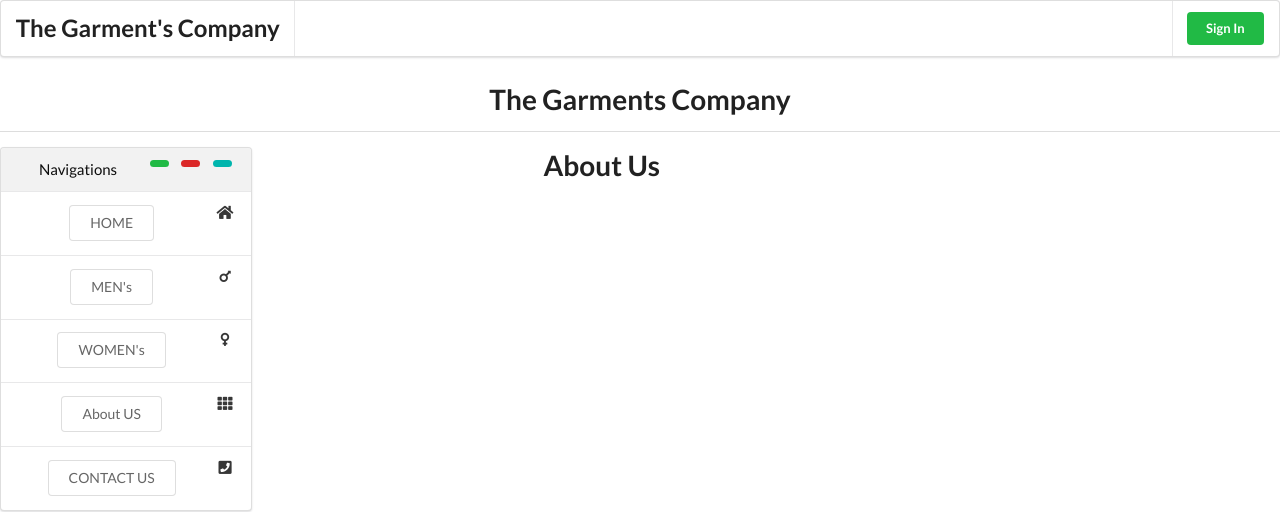
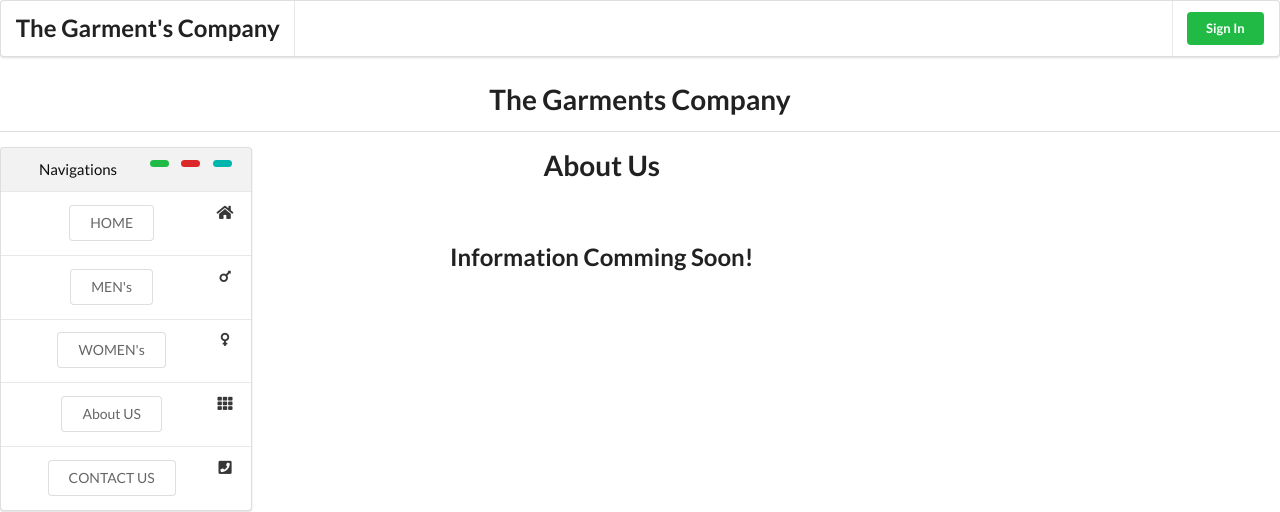
Before and after one commit to Bilal1122/Final-Year-Project, a Rails app: page /pages/about_us in a window 1280 px wide. Shown: the top 512 px of that part. Run offline with Rails 7, Linux system fonts and the light colour scheme; the page is wider than the window, and the part outside it is not shown; style sheets or scripts are compiled from the project's sources; some libraries are stand-ins or nearby versions.

Commit message:
about us page edit

```diff
--- a/app/controllers/reporting_controller.rb
+++ b/app/controllers/reporting_controller.rb
@@ -1,5 +1,6 @@
 class ReportingController < ApplicationController
 	before_action :authorize_admin
+	before_action :check_user
 	def index
 		@invoice = Invoice.where("created_at >= ? AND created_at <= ?", Time.zone.now.beginning_of_month, Time.zone.now.end_of_month).order(id: :desc).to_a
 		@orders_stat = Order.where("created_at >= ? AND created_at <= ?", Time.zone.now.beginning_of_month, Time.zone.now.end_of_month).order(id: :desc).to_a
--- a/app/views/pages/about_us.html.slim
+++ b/app/views/pages/about_us.html.slim
@@ -30,3 +30,4 @@ h1.centre The Garments Company
   .twelve.wide.center.aligned.column
 	  h1.centre About Us
 	  br
+	  h2.centre Information Comming Soon!
```
